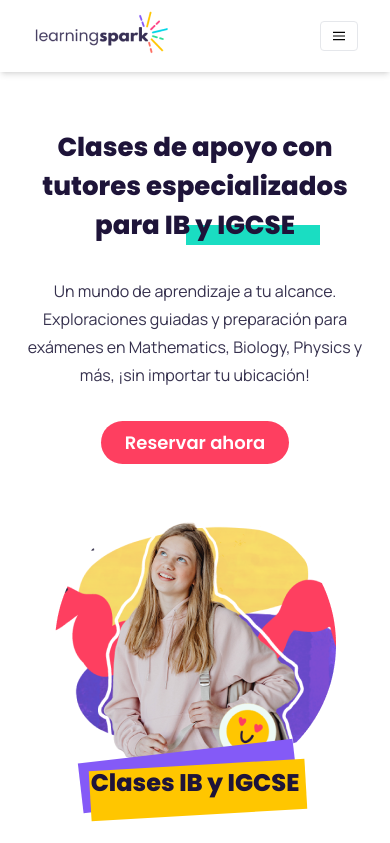
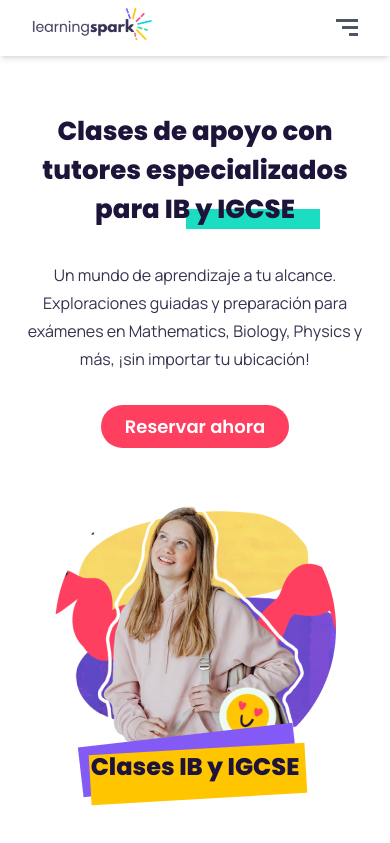
Before and after one commit to TomasSorgetti/learningSparks, a React (Create React App) app: page / in a window 390 px wide. Shown: the top 843 px of the page. Built offline with nearby package versions, Linux system fonts and the light colour scheme; a web font is replaced by a local one.

Commit message:
retoques

```diff
--- a/src/components/About/About.jsx
+++ b/src/components/About/About.jsx
@@ -2,7 +2,9 @@ import React from "react";
 import about from "../../assets/desktop/about.png";
 const About = () => {
   return (
-    <section className="font-manrope mx-auto w-11/12 sm:w-9/12 lg:mt-20 lg:flex lg:gap-10 lg:w-10/12 lg:mb-10 xl:w-9/12 3xl:w-8/12">
+    <section
+      id="nosotros"
+      className="font-manrope mx-auto w-11/12 sm:w-9/12 lg:mt-20 lg:flex lg:gap-10 lg:w-10/12 lg:mb-10 xl:w-9/12 3xl:w-8/12">
       <div className="w-11/12 mx-auto h-[3px] my-3 bg-gray-100 lg:hidden"></div>
       <img className="hidden lg:block" src={about} alt="about us" />
       <article>
--- a/src/components/Clases/Clases.jsx
+++ b/src/components/Clases/Clases.jsx
@@ -12,7 +12,9 @@ import { MdDone } from "react-icons/md";
 
 const Clases = () => {
   return (
-    <section className="font-manrope mt-10 flex flex-col items-center lg:mt-40 lg:relative ">
+    <section
+      id="clases"
+      className="font-manrope mt-10 flex flex-col items-center lg:mt-40 lg:relative ">
       <div className="hidden lg:absolute lg:top-[-120px] lg:left-0 lg:flex lg:flex-col lg:gap-4 xl:top-[-140px]">
         <div className="h-[4px] w-14 bg-subTitleColor"></div>
         <div className="h-[4px] w-14 bg-subTitleColor"></div>
@@ -132,9 +134,9 @@ const Clases = () => {
         </div>
         <div className="w-11/12 mx-auto h-[3px] my-3 bg-gray-100 lg:hidden"></div>
       </article>
-      <article className="w-11/12 mx-auto mt-8 bg-blueColor rounded-[46px] sm:w-9/12 md:w-[62%] lg:w-8/12 lg:overflow-hidden lg:rounded-[18px] lg:relative  2xl:w-7/12 2xl:h-[417px] 3xl:w-6/12 4xl:h-[465px] xl:rounded-[30px]">
+      <article className="w-11/12 mx-auto mt-8 bg-blueColor rounded-[30px] sm:w-9/12 md:w-[62%] lg:w-8/12 lg:overflow-hidden lg:rounded-[18px] lg:relative  2xl:w-7/12 2xl:h-[417px] 3xl:w-6/12 4xl:h-[465px] xl:rounded-[30px]">
         <img
-          className="sm:w-full sm:object-cover lg:hidden"
+          className="w-full sm:object-cover lg:hidden"
           src={Statue}
           alt="statue"
         />
@@ -148,9 +150,9 @@ const Clases = () => {
           <p className="text-[26px] font-medium">abonando por anticipado</p>
         </div>
       </article>
-      <article className="w-11/12 mx-auto mt-8 bg-blueColor rounded-[46px] sm:w-9/12 md:w-[62%] lg:w-8/12  2xl:w-7/12 2xl:h-[417px] 3xl:w-6/12 4xl:h-[465px] xl:rounded-[30px]">
+      <article className="w-11/12 mx-auto mt-8 bg-blueColor rounded-[30px] sm:w-9/12 md:w-[62%] lg:w-8/12  2xl:w-7/12 2xl:h-[417px] 3xl:w-6/12 4xl:h-[465px] xl:rounded-[30px]">
         <img
-          className="sm:w-full sm:object-cover lg:hidden"
+          className="w-full sm:object-cover lg:hidden"
           src={article2Mobile}
           alt="statue"
         />
--- a/src/components/Contact/Contact.jsx
+++ b/src/components/Contact/Contact.jsx
@@ -5,7 +5,9 @@ import { FaWhatsapp } from "react-icons/fa";
 import contantDesk from "../../assets/desktop/contact.png";
 const Contact = () => {
   return (
-    <section className="h-[344px] font-manrope px-6 md:pl-[100px] pb-2 pt-4 mt-6 text-white bg-titleColor  sm:px-20 lg:flex lg:p-0 lg:mt-20 lg:h-[300px] xl:justify-between 2xl:h-[400px] 2xl:items-center">
+    <section
+      id="contactanos"
+      className="h-[344px] font-manrope px-6 md:pl-[100px] pb-2 pt-4 mt-6 text-white bg-titleColor  sm:px-20 lg:flex lg:p-0 lg:mt-20 lg:h-[300px] xl:justify-between 2xl:h-[400px] 2xl:items-center">
       <article className="lg:w-[460px] lg:p-16 2xl:pl-36 flex flex-col h-full justify-evenly py-8 2xl:gap-4 3xl:w-[860px]">
         <h3 className="font-poppins text-[24px] font-extrabold">Contactanos</h3>
         <p className="text-[14px] font-normal mb-6 mt-2 leading-5 lg:w-[350px]">
--- a/src/components/Footer/Footer.jsx
+++ b/src/components/Footer/Footer.jsx
@@ -6,13 +6,13 @@ const Footer = () => {
   return (
     <section className="font-manrope px-4 sm:px-16">
       <article className="flex flex-col gap-6 pb-20 border-b-[1px] border-gray-300 lg:flex-row lg:justify-center lg:pb-24 lg:pt-4 lg:gap-12 xl:gap-20 3xl:justify-around">
-        <div>
+        <a href="#navbar">
           <img
-            className="w-[157px] lg:w-[250px] xl:pt-4 xl:w-[280px]"
+            className="pt-4 w-[157px] lg:w-[250px] lg:pt-4 xl:w-[280px]"
             src={logo}
             alt="logo"
           />
-        </div>
+        </a>
         <div className="flex flex-col gap-10 lg:flex-row lg:pt-16 lg:pl-16 xl:gap-32">
           <div className="text-subTitleColor flex flex-col gap-2">
             <h5 className="text-[1.27rem] font-poppins font-semibold">
--- a/src/components/Navigation/Navigation.jsx
+++ b/src/components/Navigation/Navigation.jsx
@@ -30,34 +30,36 @@ const Navigation = () => {
   return (
     <nav
       id="navbar"
-      className="flex items-center justify-between flex-wrap px-8 lg:flex-row shadow-md mb-14"
+      className={`flex items-center justify-between flex-wrap px-8 lg:flex-row lg:px-10 shadow-md mb-14 `}
     >
       <a href="#navbar">
-        <img src={Logo} alt="learning sparks logo" />
+        <img
+          className="w-[120px] lg:w-[180px] pt-2 pb-4"
+          src={Logo}
+          alt="learning sparks logo"
+        />
       </a>
-      <div className="block lg:hidden">
-        <button
-          onClick={handleClick}
-          className="flex items-center px-3 py-2 border rounded"
-        >
-          <svg
-            className="fill-current h-3 w-3"
-            viewBox="0 0 20 20"
-            xmlns="http://www.w3.org/2000/svg"
-          >
-            <title>Menu</title>
-            <path d="M0 3h20v2H0V3zm0 6h20v2H0V9zm0 6h20v2H0v-2z" />
-          </svg>
-        </button>
-      </div>
-      <div
-        className={`w-auto font-poppins text-subTitleColor font-medium text-[16px] flex flex-col gap-2 items-center lg:flex lg:flex-row lg:items-center lg:justify-end lg:w-auto lg:pr-10${
-          !nav ? " hidden" : ""
+      <button
+        onClick={handleClick}
+        className={`relative lg:hidden flex flex-col  py-2 w-5 gap-1 ${
+          nav ? "items-start" : "items-end"
         }`}
       >
-        <ul className="flex flex-col justify-center gap-2 lg:flex lg:flex-row lg:gap-4 items-center">
+        <div className={`h-[3px] bg-gray-600 w-[22px]`}></div>
+        <div className={`h-[3px] bg-gray-600 w-[16px]`}></div>
+        <div className={`h-[3px] bg-gray-600 w-[9px]`}></div>
+      </button>
+
+      <div
+        className={`w-full  font-poppins text-subTitleColor font-medium text-[16px] flex flex-col gap-2 items-center lg:flex lg:flex-row lg:items-center lg:justify-end lg:w-auto lg:pr-10 ${
+          !nav ? " hidden " : ""
+        }`}
+      >
+        <ul className={`flex flex-col gap-10 justify-center lg:flex lg:flex-row lg:gap-4 items-center ${nav?"h-screen":""}`}>
           {links?.map(({ id, label, route }) => (
-            <li key={id}>
+            <li
+              onClick={handleClick}
+              key={id}>
               <a href={route}>{label}</a>
             </li>
           ))}
--- a/src/index.css
+++ b/src/index.css
@@ -37,6 +37,11 @@
     opacity: 0.5;
     transition: opacity 0.5s, transform 0.5s;
 }
+
+.rotar1{
+    transform: rotateX(45%);
+}
+
 
 @media (min-width: 640px) {
     .title::before{
```
Also changed, not shown: src/assets/Logo/Large.png.
